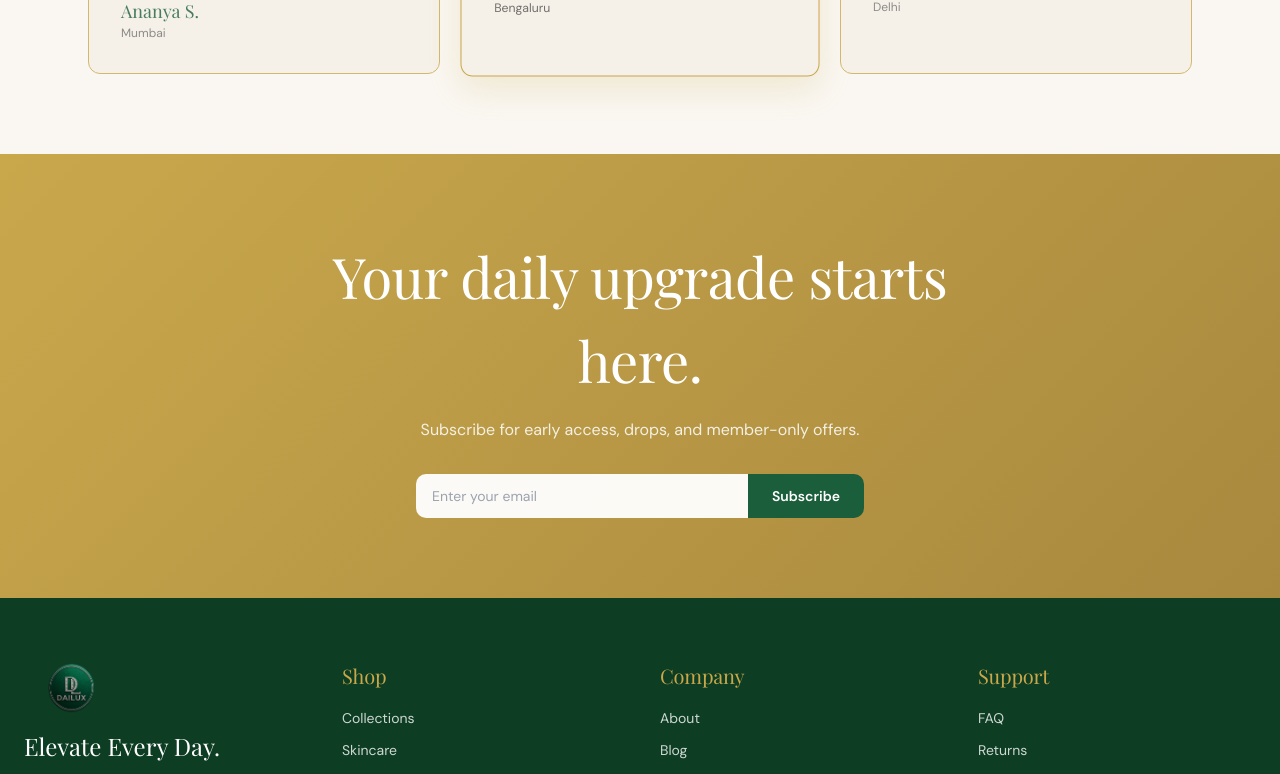
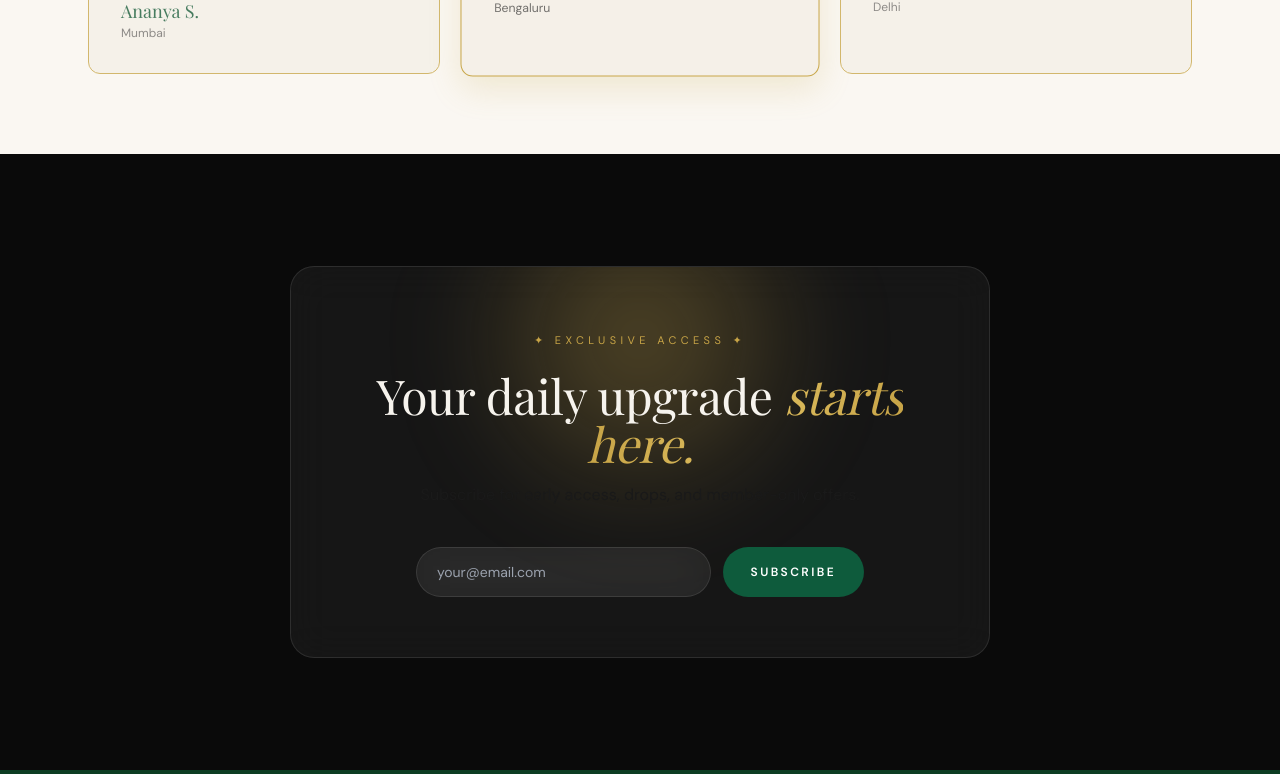
Before and after one commit to rahulkonkala04/remix-of-visual-landing-page-website-template-ce93e0d9, a React (Vite) app: page / in a window 1280 px wide. Shown: the part 5520-6294 px from the top of the page. Built offline with nearby package versions, Linux system fonts and the light colour scheme; the HTML template or start-up script is replaced by a standard one; a web font is replaced by a local one.

Commit message:
Changes
Co-authored-by: rahulkonkala04 <283583479+rahulkonkala04@users.noreply.github.com>

```diff
--- a/src/components/Newsletter.tsx
+++ b/src/components/Newsletter.tsx
@@ -1,34 +1,45 @@
 import { useState } from "react";
-import { toast } from "sonner";
 
 export default function Newsletter() {
   const [email, setEmail] = useState("");
+  const [done, setDone] = useState(false);
+
   const submit = (e: React.FormEvent) => {
     e.preventDefault();
     if (!email) return;
-    toast.success("Welcome to DAILUX. Check your inbox.");
-    setEmail("");
+    setDone(true);
   };
+
   return (
-    <section className="w-full py-20" style={{ background: "linear-gradient(135deg, #C9A84C, #A8893E)" }}>
-      <div className="max-w-3xl mx-auto px-6 text-center">
-        <h2 className="font-serif-d text-white" style={{ fontSize: "clamp(36px, 5.5vw, 56px)" }}>
-          Your daily upgrade starts here.
+    <section className="py-28 px-6 bg-[var(--graphite)]">
+      <div className="relative max-w-[700px] mx-auto glass rounded-3xl p-10 md:p-[60px] overflow-hidden text-center">
+        <div className="absolute -top-32 left-1/2 -translate-x-1/2 w-[400px] h-[400px] rounded-full pointer-events-none" style={{ background: "radial-gradient(circle, rgba(199,164,71,0.35), transparent 70%)", filter: "blur(40px)" }} />
+        <div className="relative">
+          <span className="font-sans-d text-[11px] tracking-[0.4em] uppercase text-[var(--gold)]">✦ Exclusive Access ✦</span>
+          <h2 className="font-serif-d text-4xl md:text-5xl text-[var(--off-white)] mt-5 leading-tight">
+            Your daily upgrade <em className="italic text-shimmer">starts here.</em>
           </h2>
-        <p className="font-sans-d text-white/85 mt-4">Subscribe for early access, drops, and member-only offers.</p>
-        <form onSubmit={submit} className="mt-8 flex max-w-md mx-auto">
+          <p className="font-sans-d text-[var(--off-white)]/60 mt-4 max-w-md mx-auto">
+            Subscribe for early access, drops, and member-only offers.
+          </p>
+          {done ? (
+            <p className="mt-10 font-serif-d italic text-2xl text-shimmer">✓ Welcome to the inner circle.</p>
+          ) : (
+            <form onSubmit={submit} className="mt-10 flex flex-col sm:flex-row gap-3 max-w-md mx-auto">
               <input
                 type="email"
                 required
                 value={email}
                 onChange={(e) => setEmail(e.target.value)}
-            placeholder="Enter your email"
-            className="flex-1 px-4 py-3 rounded-l-md bg-white/95 text-[#1A1A1A] font-sans-d text-sm outline-none focus:bg-white"
+                placeholder="your@email.com"
+                className="flex-1 px-5 py-3.5 rounded-full glass text-[var(--off-white)] placeholder:text-[var(--off-white)]/40 font-sans-d text-sm outline-none focus:border-[var(--gold)]"
               />
-          <button type="submit" className="px-6 py-3 rounded-r-md bg-[#1B5E3B] text-white font-sans-d font-semibold text-sm hover:bg-[#0D3D22] transition-colors">
+              <button type="submit" className="px-7 py-3.5 rounded-full bg-[var(--emerald)] hover:bg-[#0f7048] text-white font-sans-d text-[12px] font-semibold tracking-[0.2em] uppercase transition-colors">
                 Subscribe
               </button>
             </form>
+          )}
+        </div>
       </div>
     </section>
   );
```
Lines whose indentation alone changed are shown as unchanged.
